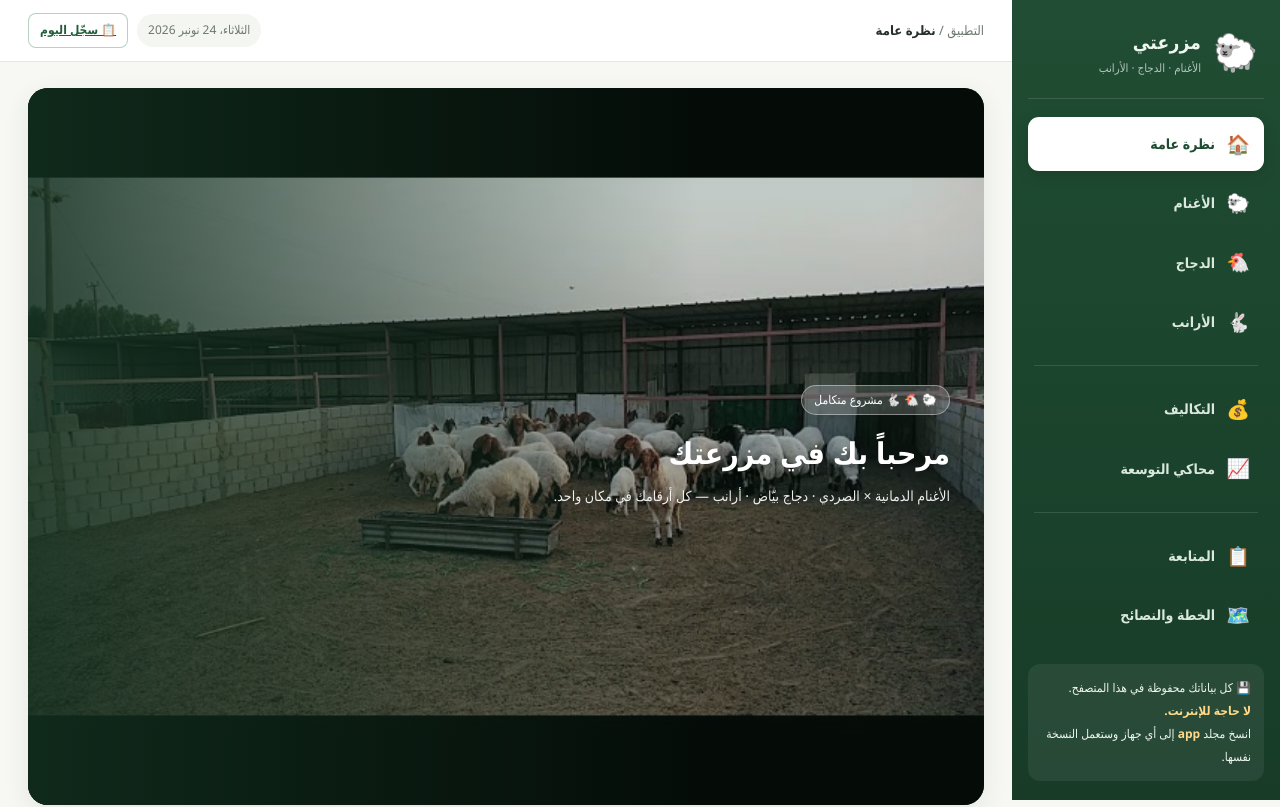
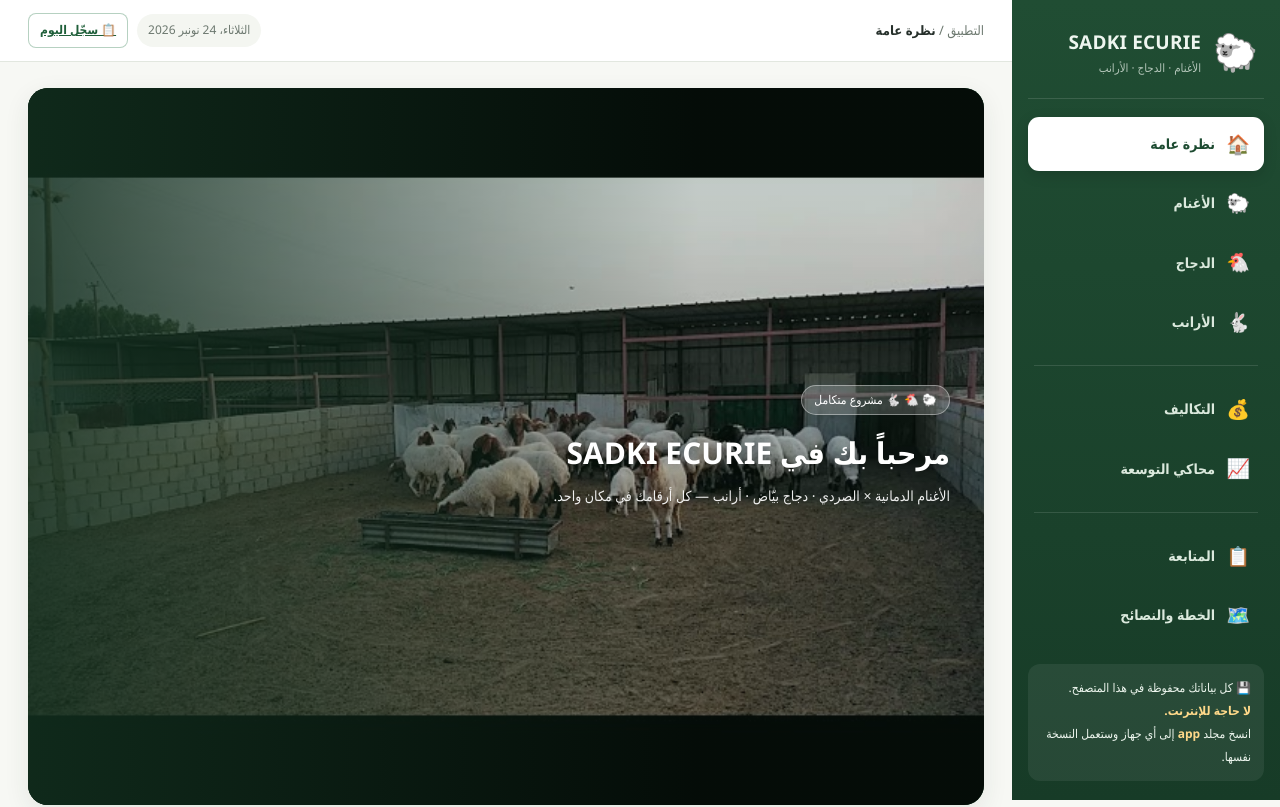
Before and after one commit to LBAHJA-SA/ferme-de-la-joie, a plain HTML site: page index.html in a window 1280 px wide. Shown: the top 807 px of the page. Drawn offline with Linux system fonts and the light colour scheme.

Commit message:
Rename app to SADKI ECURIE

```diff
--- a/index.html
+++ b/index.html
@@ -3,7 +3,7 @@
 <head>
   <meta charset="UTF-8">
   <meta name="viewport" content="width=device-width, initial-scale=1">
-  <title>مزرعتي — الأغنام · الدجاج · الأرانب</title>
+  <title>SADKI ECURIE — الأغنام · الدجاج · الأرانب</title>
   <link rel="stylesheet" href="css/styles.css">
 </head>
 <body data-page="dashboard">
@@ -11,7 +11,7 @@
     <aside class="sidebar">
       <div class="brand">
         <div class="logo">🐑</div>
-        <div><h1>مزرعتي</h1><small>الأغنام · الدجاج · الأرانب</small></div>
+        <div><h1>SADKI ECURIE</h1><small>الأغنام · الدجاج · الأرانب</small></div>
       </div>
       <nav class="nav" id="nav"></nav>
       <div class="side-foot">
--- a/js/app.js
+++ b/js/app.js
@@ -138,7 +138,7 @@ function pageDashboard(){
   const r=compute(state), e=evaluate(state,r), c=state.counts;
   const totalAnimals=c.ewes+c.rams+c.hens+c.does+c.bucks;
   return `
-  ${hero('مرحباً بك في مزرعتك','الأغنام الدمانية × الصردي · دجاج بيّاض · أرانب — كل أرقامك في مكان واحد.','🐑 🐔 🐇  مشروع متكامل','assets/photos/sheep-barn-outdoor.jpg')}
+  ${hero('مرحباً بك في SADKI ECURIE','الأغنام الدمانية × الصردي · دجاج بيّاض · أرانب — كل أرقامك في مكان واحد.','🐑 🐔 🐇  مشروع متكامل','assets/photos/sheep-barn-outdoor.jpg')}
   <div class="grid g4" style="margin-bottom:18px">
     <div class="stat green"><div class="lab">إجمالي الرؤوس</div><div class="val">${fmt(totalAnimals)}</div><div class="sub">${fmt(c.ewes)} نعجة · ${fmt(c.hens)} دجاجة · ${fmt(c.does+c.bucks)} أرنب</div></div>
     <div class="stat blue"><div class="lab">الاستثمار الإجمالي</div><div class="val money">${fmt(Math.round(r.invest))}</div><div class="sub">درهم مغربي (تقديري)</div></div>
```
